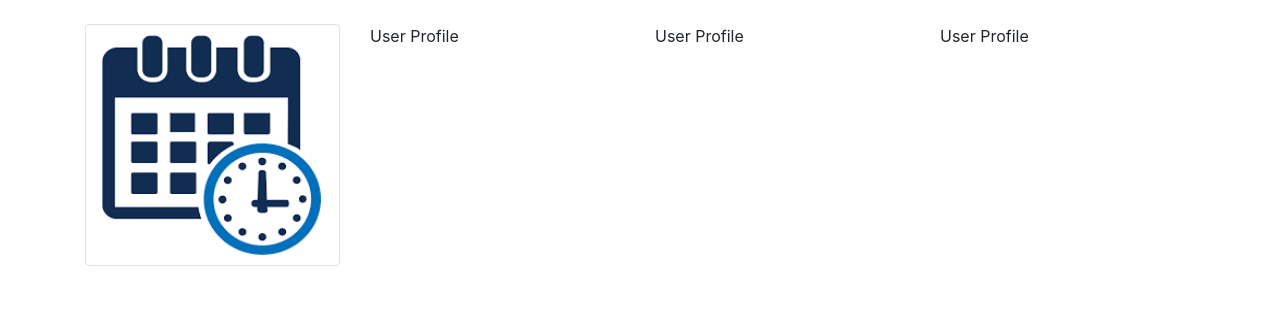
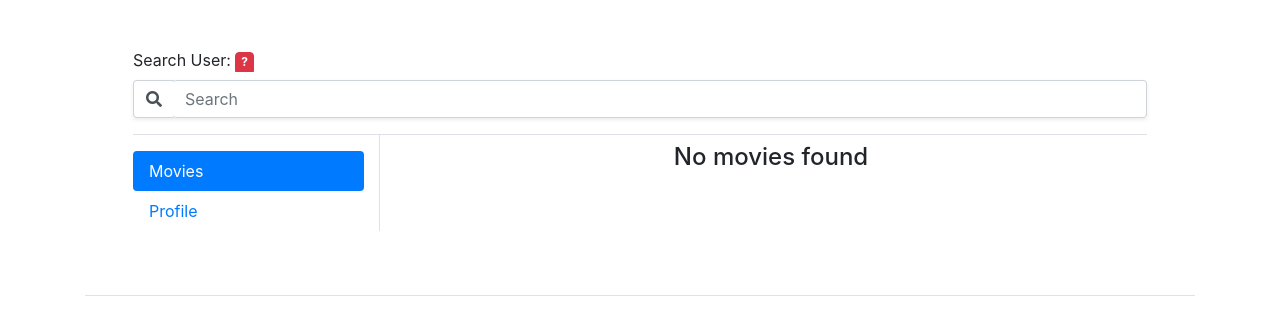
Before and after one commit to Prowind11/FYPJProject, a Flask app: page /user_profile in a window 1280 px wide. Shown: the part 56-391 px from the top of the page. Run offline with Flask 2, Linux system fonts and the light colour scheme; some libraries are stand-ins or nearby versions.

Commit message:
1. design and static search bar should be done
Tasks to be done:
1. search bar able to search by user name or user id
2. display movie watched
3. display the genre count
4. recommend movies page

```diff
--- a/templates/user_profile.html
+++ b/templates/user_profile.html
@@ -9,28 +9,66 @@
 
 
 {% block body %}
-<div class="container mt-4">
-    <div class="row">
-        <div class="col-3">
-            <!-- Image -->
-            <img id="poster" src="/static/images/appointment.png" alt=""
-            class="border img-thumbnail img-fluid" style="height:95%;width:100%">
+<div class="container">
+    <div class="border-bottom p-5">
+        <label class="mb-0">Search User: <button class="badge btn btn-danger mb-2"
+                style="border-radius: .25rem .25rem 0 0;" data-toggle="collapse"
+                data-target="#searchbarInfo">?</button></label>
+        <div id="searchbarInfo" class="collapse">
+            <p class="text-info">Hello Hello</p>
+            <!-- <p class="bg-secondary mb-0 p-1">For example, the formula of squaring: <span
+                    class="text-warning">5**2</span></p>
+            <p class="bg-secondary p-1">It will be written as: <span class="text-warning">{}**2</span></p> -->
+        </div>
 
-            <!-- Movie Name -->
-            <!-- Genre -->
-            <!-- Total Time -->
-            <!-- Ratings -->
+        <!-- Search Bar -->
+        <div class="input-group shadow-sm">
+            <span class="input-group-prepend">
+                <div class="border-right-0 input-group-text bg-transparent"><i class="fa fa-search"></i></div>
+            </span>
+            <input id="tbSearchQuery" class="shadow-none input-height-lg rounded form-control  border-left-0"
+                type="text" placeholder="Search" name="searchQuery" />
         </div>
-        <div class="col-3">
-            User Profile
+
+        <div class="border-top thick-border mt-3 mb-3">
+            <div class="row">
+                <div class="col-md-3 mt-3">
+                    <div class="nav flex-column nav-pills" id="v-pills-tab" role="tablist" aria-orientation="vertical">
+                        <a class="nav-link active" id="v-pills-movies-tab" data-toggle="pill" href="#v-pills-movies"
+                            role="tab" aria-controls="v-pills-movies" aria-selected="true">Movies</a>
+                        <!-- <a class="nav-link" id="v-pills-circles-tab" data-toggle="pill" href="#v-pills-circles"
+                            role="tab" aria-controls="v-pills-circles" aria-selected="false">Circles</a> -->
+                        <a class="nav-link" id="v-pills-profile-tab" data-toggle="pill" href="#v-pills-profile" role="tab"
+                            aria-controls="v-pills-profile" aria-selected="false">Profile</a>
+                    </div>
+                </div>
+                <div class="col-md-9 border-left">
+                    <div class="tab-content" id="v-pills-tabContent">
+                        <div class="tab-pane fade show active" id="v-pills-movies" role="tabpanel" aria-labelledby="v-pills-movies-tab">
+                            <div id="no-post-message" class="text-center mt-2">
+                                <span class="h4">
+                                    No movies found
+                                </span>
+                            </div>
+                            </div>
+
+                            <div class="tab-pane fade" id="v-pills-profile" role="tabpanel" aria-labelledby="v-pills-profile-tab">
+                                <div id="no-circles-message" class="text-center mt-2">
+                                    <span class="h4">No profile found
+                                    </span>
+                                </div>
+                            </div>
+                            <!-- <div class="tab-pane fade" id="v-pills-people" role="tabpanel" aria-labelledby="v-pills-people-tab">
+                                <div id="no-user-message" class="text-center">
+                                    <span class="h4">No people found
+                                    </span>
+                                </div> -->
+                            </div>
+                </div>
+            </div>
+
         </div>
-        <div class="col-3">
-            User Profile
-        </div>
-        <div class="col-3">
-            User Profile
-        </div>
+
     </div>
-
 </div>
 {% endblock %}
```
Also changed, not shown: templates/home.html (+2 -5 lines).
